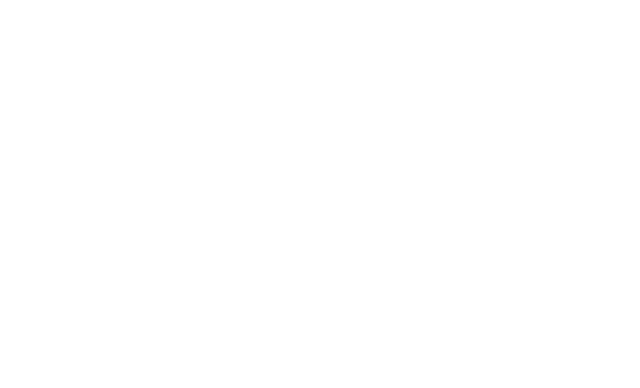
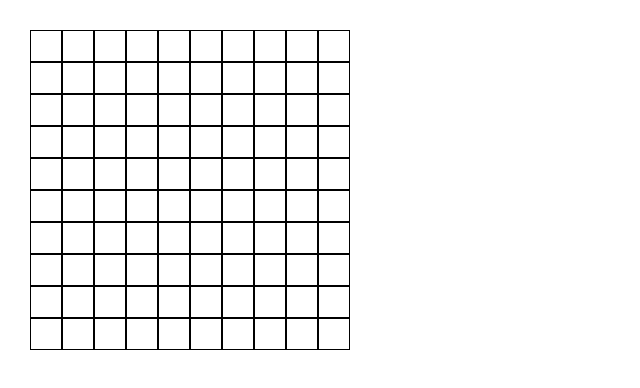
Before and after one commit to DinoCzar/battleship, a website built with webpack: page dist/index.html in a window 1280 px wide. Shown: the whole page, without its empty margins (0-640 px from the left). Built offline with nearby package versions, Linux system fonts and the light colour scheme; files whose address does not match are found by name.

Commit message:
Add functions in index.js to create ships and game boards, and create gameboard for user in css

```diff
--- a/src/index.js
+++ b/src/index.js
@@ -24,6 +24,55 @@ function createShip(name, length, hits, sunk) {
 	return ship;
 }
 
+createShip('Aircraft Carrier', 5, 0, 'No');
+createShip('Battleship', 4, 0, 'No');
+createShip('Destroyer', 4, 0, 'No');
+createShip('Submarine', 3, 0, 'No');
+createShip('Patrol Boat', 2, 0, 'No');
+
+function gameBoard(x, y, boat) {
+	return {
+		x: x,
+		y: y,
+		boat: boat,
+		attacked: false,
+	};
+}
+
+// Arrays to represent the possible values for 'x' and 'y'
+const xCoordinates = ['A', 'B', 'C', 'D', 'E', 'F', 'G', 'H', 'I', 'J'];
+const yCoordinates = [1, 2, 3, 4, 5, 6, 7, 8, 9, 10];
+
+// Array to store the created objects
+const coordinates = [];
+
+// Nested for loop to create objects and div elements for every combination of 'x' and 'y'
+for (const x of xCoordinates) {
+	for (const y of yCoordinates) {
+		const boat = `Boat at ${x}${y}`;
+		const location = gameBoard(x, y, 'none');
+		coordinates.push(location);
+
+        const container = document.querySelector('#container');
+
+		// Create a div element with ID of x+y
+		const div = document.createElement('div');
+		div.id = x + y;
+		div.classList.add('grid'); // Add the CSS class 'grid' to the div
+
+		div.classList.add(y); // Add a class based on 'y' value to the div
+		// You can append additional content or properties to the div if needed
+		// For example, div.textContent = 'Some text';
+
+		// Append the div to the document or another container
+		container.appendChild(div);
+	}
+}
+
+// Now, the 'objects' array contains objects for every combination of 'x' and 'y',
+// and there is a corresponding div element with an ID for each combination.
+console.log(coordinates);
+
 module.exports = {
 	createShip: createShip,
 };
--- a/src/index.test.js
+++ b/src/index.test.js
@@ -1,4 +1,4 @@
-const {createShip, gameboard} = require('./index');
+const {createShip} = require('./index');
 
 test('should have zero hits', () => {
     expect((createShip('Aircraft Carrier', 5, 0, 'No').hits)).toBe(0);
```
Also changed, not shown: dist/index.html, dist/main.js, dist/style.css (added).
